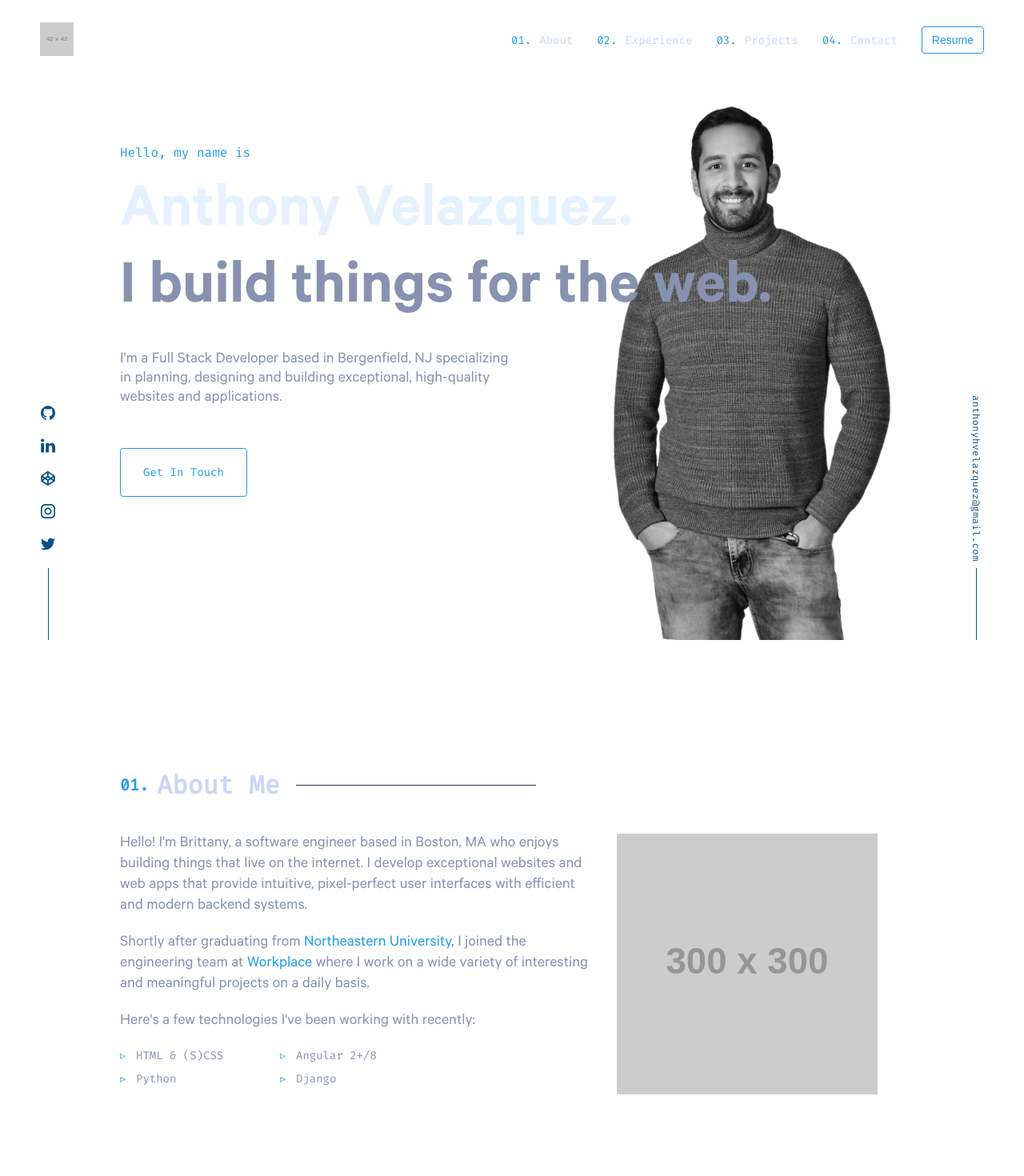
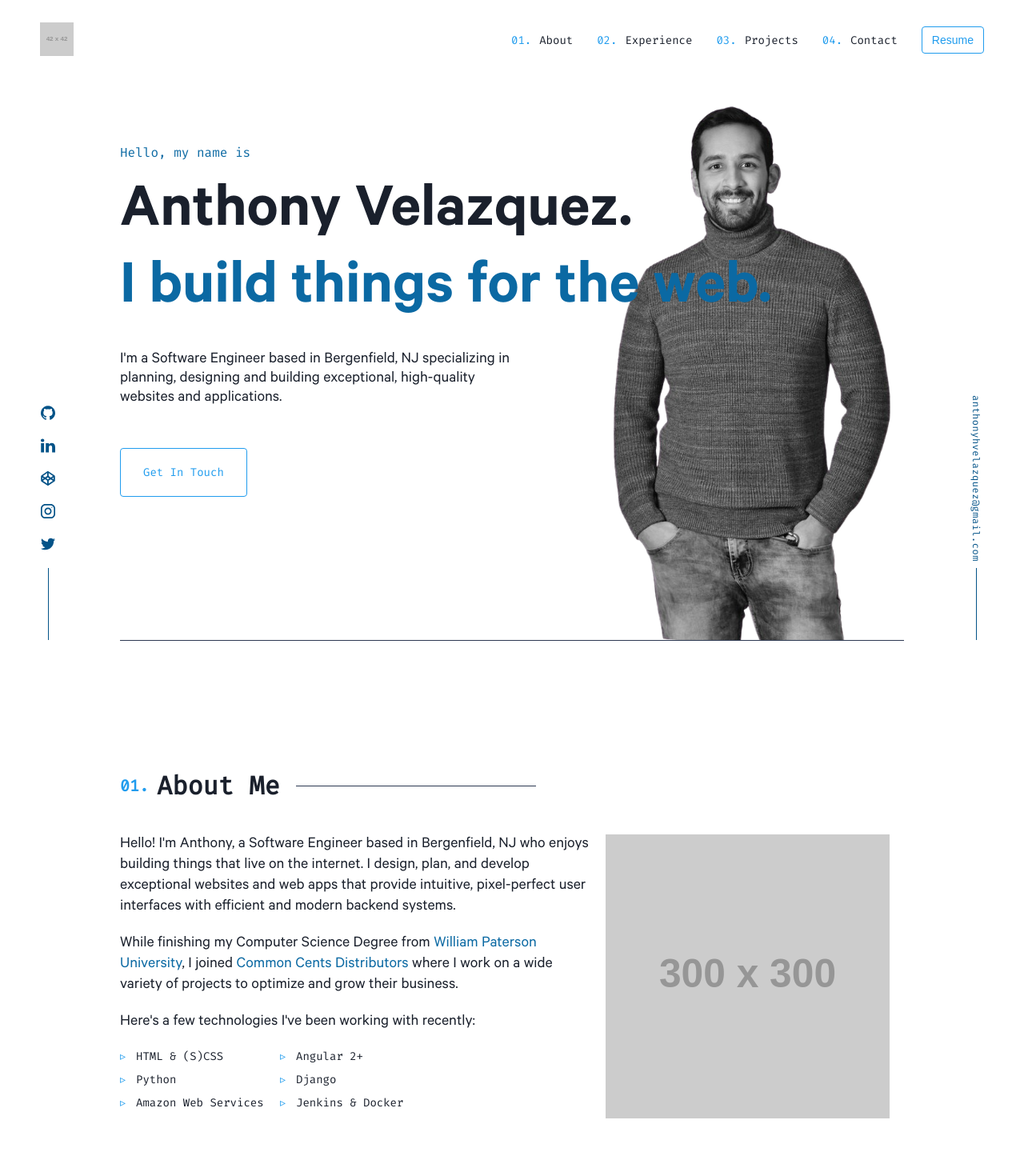
Before and after one commit to anthonyvelazquez/Portfolio-V4, an Angular app: page / in a window 1280 px wide. Shown: the top 1470 px of the page at 80% size. Built offline with nearby package versions, Linux system fonts and the light colour scheme.

Commit message:
Minor Look Changes

```diff
--- a/src/app/app.component.html
+++ b/src/app/app.component.html
@@ -49,7 +49,7 @@
         <h2 class="name">Anthony Velazquez.</h2>
         <h3 class="sub-message">I build things for the web.</h3>
         <div class="summary">
-          <p>I'm a Full Stack Developer based in Bergenfield, NJ specializing in planning, designing and building exceptional, high-quality websites and applications.</p>
+          <p>I'm a Software Engineer based in Bergenfield, NJ specializing in planning, designing and building exceptional, high-quality websites and applications.</p>
         </div>
         <div class="buttons">
           <a href="mailto:anthonyhvelazquez@gmail.com" class="email-link button button--blue-outline">Get In Touch</a>
@@ -57,18 +57,21 @@
       </div>
       <img src="../assets/profile2.png" class="profile" alt="Profile Image">
     </section>
+    <div class="divider"></div>
     <section id="about" class="about">
       <h3 class="section-title">About Me</h3>
       <div class="container">
         <div class="content">
-          <p class="details">Hello! I'm Brittany, a software engineer based in Boston, MA who enjoys building things that live on the internet. I develop exceptional websites and web apps that provide intuitive, pixel-perfect user interfaces with efficient and modern backend systems.</p>
-          <p class="details">Shortly after graduating from <a class="link" target="_blank" href="https://www.google.com">Northeastern University</a>, I joined the engineering team at <a class="link" target="_blank" href="https://www.google.com">Workplace</a> where I work on a wide variety of interesting and meaningful projects on a daily basis.</p>
+          <p class="details">Hello! I'm Anthony, a Software Engineer based in Bergenfield, NJ who enjoys building things that live on the internet. I design, plan, and develop exceptional websites and web apps that provide intuitive, pixel-perfect user interfaces with efficient and modern backend systems.</p>
+          <p class="details">While finishing my Computer Science Degree from <a class="link" target="_blank" href="https://www.google.com">William Paterson University</a>, I joined <a class="link" target="_blank" href="https://commoncentsdistributors.com/">Common Cents Distributors</a> where I work on a wide variety of projects to optimize and grow their business.</p>
           <p class="details">Here's a few technologies I've been working with recently:</p>
           <ul class="skill-list">
             <li class="skill">HTML & (S)CSS</li>
-            <li class="skill">Angular 2+/8</li>
+            <li class="skill">Angular 2+</li>
             <li class="skill">Python</li>
             <li class="skill">Django</li>
+            <li class="skill">Amazon Web Services</li>
+            <li class="skill">Jenkins & Docker</li>
           </ul>
         </div>
         <div class="photo-container">
--- a/src/app/app.component.scss
+++ b/src/app/app.component.scss
@@ -1,7 +1,3 @@
-.container {
-
-}
-
 .header {
   //TODO make this variable global padding 0 5rem
   display: flex;
@@ -162,7 +158,7 @@
   min-height: 100vh;
   display: flex;
   align-items: center;
-  justify-content: start;
+  justify-content: flex-start;
 
   .content {
     z-index: 100;
@@ -172,28 +168,32 @@
     font-size: 1.6rem;
     margin-bottom: 2rem;
     font-weight: normal;
-    color: #209cee;
+    // color: #209cee;
+    color: #0b69a3;
   }
 
   .name {
     font-family: "Calibre Semibold", serif;
     font-size: 8rem;
     font-weight: 600;
-    color: #e6f1ff;
+    // color: #e6f1ff;
+    color: #1a202c;
   }
 
   .sub-message {
     font-family: "Calibre Semibold", serif;
     font-size: 8rem;
     font-weight: 600;
-    color: #8892b0;
+    // color: #8892b0;
+    color: #0b69a3;
   }
 
   .summary {
     margin-top: 2.5rem;
     max-width: 50rem;
     font-family: "Calibre Regular", serif;
-    color: #8892b0;
+    // color: #8892b0;
+    color: #1a202c;
 
     p {
       font-size: 2rem;
@@ -247,13 +247,20 @@
   margin: 1rem 0 4rem 0;
 }
 
+.divider {
+  height: 1px;
+  width: 100%;
+  background-color: #2d3952;
+}
+
 .about {
   max-width: 100rem;
 
   .container {
     display: flex;
     justify-content: space-between;
-    color: #8892b0;
+    // color: #8892b0;
+    color: #1a202c;
   }
 
   .content {
@@ -273,7 +280,12 @@
     margin-bottom: 2rem;
 
     .link {
-      color: #209cee;
+      // color: #209cee;
+      color: #0b69a3;
+
+      &:hover {
+        color: #209cee;
+      }
     }
   }
 
--- a/src/styles.scss
+++ b/src/styles.scss
@@ -121,7 +121,8 @@
 html {
   font-family: 'Fira Code', 'Fira Mono', 'Roboto Mono', sans-serif;
   font-size: 62.5%;
-  color: #ccd6f6;
+  // color: #ccd6f6;
+  color: #1a202c;
   // background-color: #0A192F;
   background-color: #fff;
   transition: background-color .2s cubic-bezier(.39,.575,.565,1);
```
